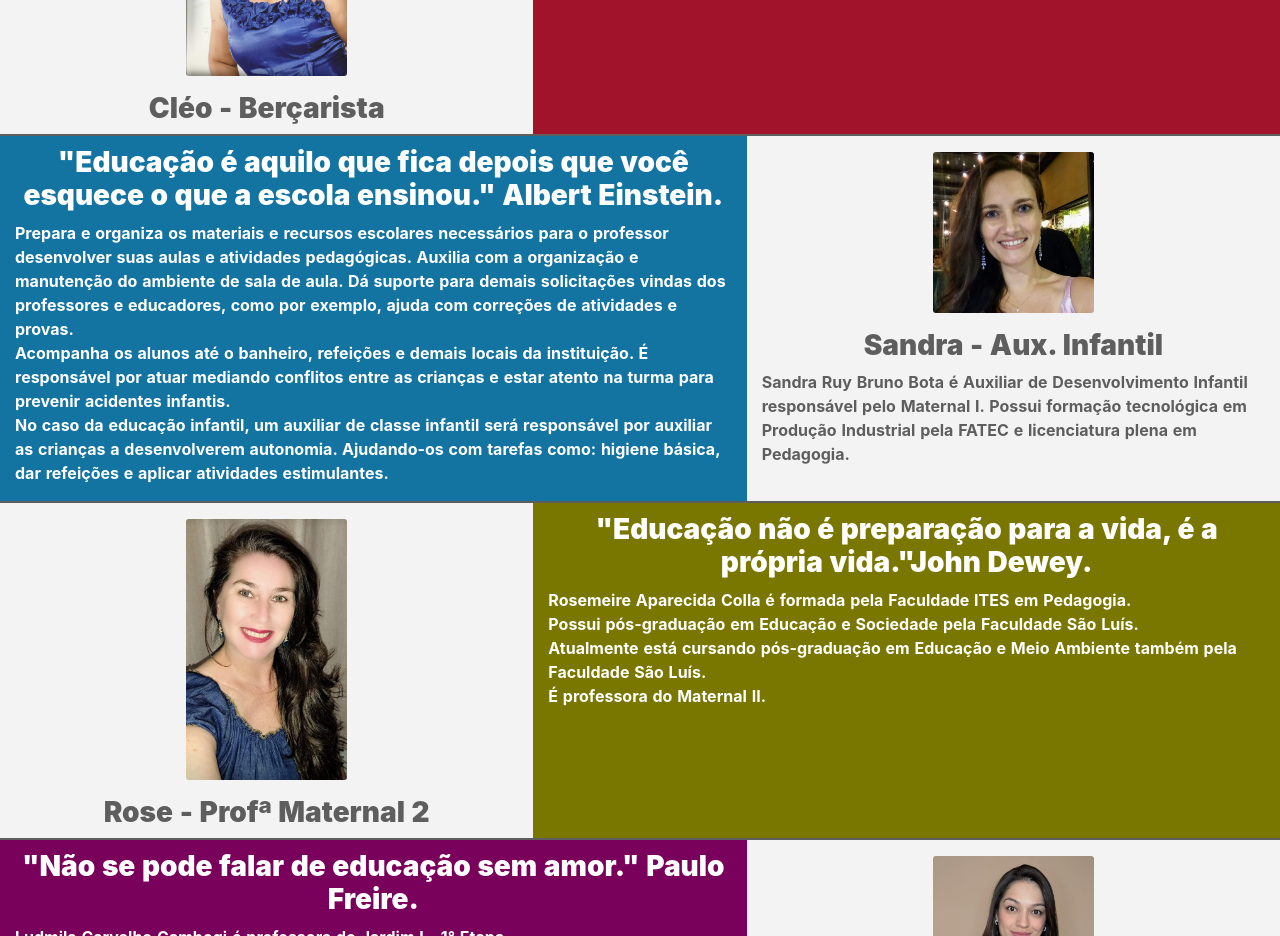
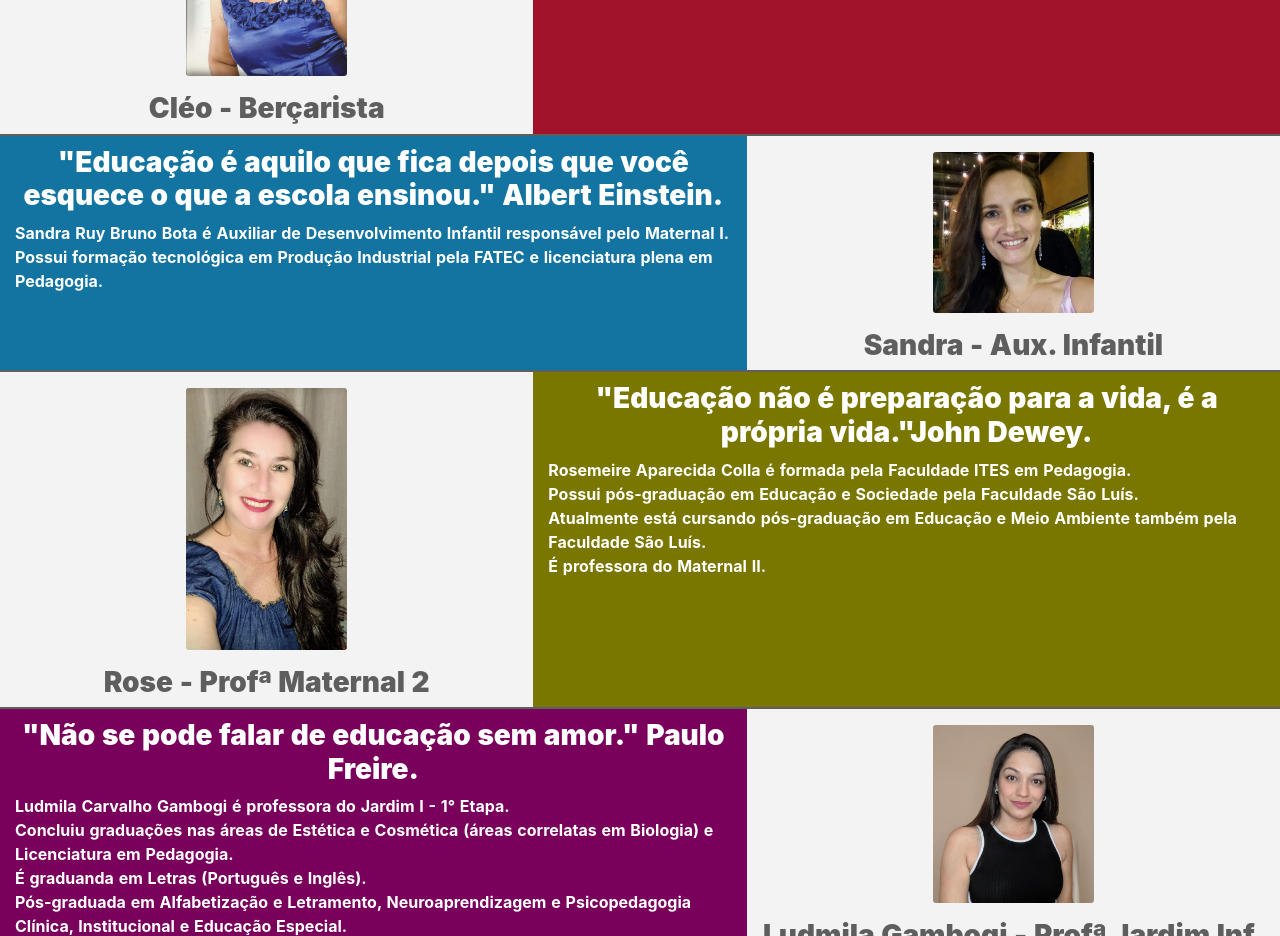
Before and after one commit to BrSouza98/webpage-vilo-vincenzzi, a Nuxt app: page /nossaequipe in a window 1280 px wide. Shown: the part 1360-2296 px from the top of the page. Built offline with nearby package versions, Linux system fonts and the light colour scheme.

Commit message:
ultimo cmmite

```diff
--- a/pages/nossaequipe.vue
+++ b/pages/nossaequipe.vue
@@ -113,17 +113,8 @@
         <b-row cols="2">
           <b-col class="fundoAzul col-7">
             <h3>"Educação é aquilo que fica depois que você esquece o que a escola ensinou." Albert Einstein.</h3>
-            <p>
-              Prepara e organiza os materiais e recursos escolares necessários para o professor desenvolver suas aulas e atividades pedagógicas.
-              Auxilia com a organização e manutenção do ambiente de sala de aula.
-              Dá suporte para demais solicitações vindas dos professores e educadores, como por exemplo, ajuda com correções de atividades e provas.
-              <br>
-              Acompanha os alunos até o banheiro, refeições e demais locais da instituição.
-              É responsável por atuar mediando conflitos entre as crianças e estar atento na turma para prevenir acidentes infantis.
-              <br>
-              No caso da educação infantil, um auxiliar de classe infantil será responsável por auxiliar as crianças a desenvolverem autonomia.
-              Ajudando-os com tarefas como: higiene básica, dar refeições e aplicar atividades estimulantes.
-            </p>
+                            Sandra Ruy Bruno Bota é Auxiliar de Desenvolvimento Infantil responsável pelo Maternal I.
+                            <p>Possui formação tecnológica em Produção Industrial pela FATEC e licenciatura plena em Pedagogia.</p>
           </b-col>
 
           <b-col class="fundoBranco col-5">
@@ -138,10 +129,7 @@
               <h3 class="mt-3 w-100 d-flex justify-content-center">
                 Sandra - Aux. Infantil
               </h3>
-              <p>
-                Sandra Ruy Bruno Bota é Auxiliar de Desenvolvimento Infantil responsável pelo Maternal I.
-Possui formação tecnológica em Produção Industrial pela FATEC e licenciatura plena em Pedagogia.
-              </p>
+
             </div>
           </b-col>
         </b-row>
```
